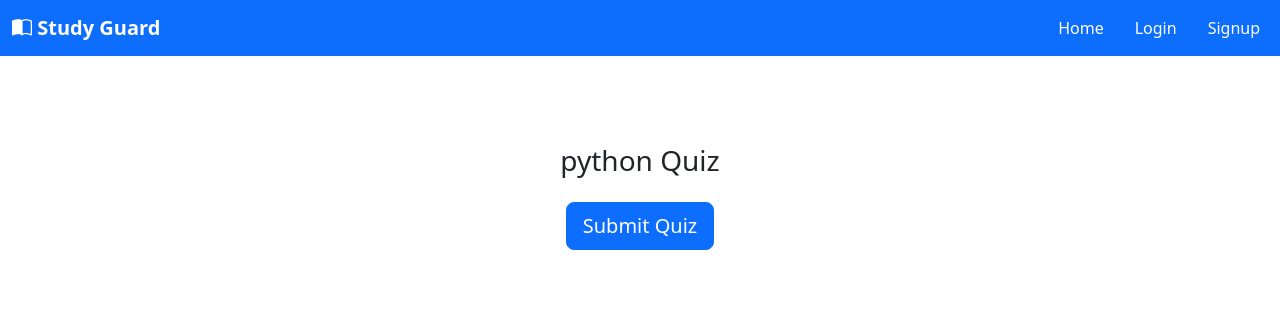
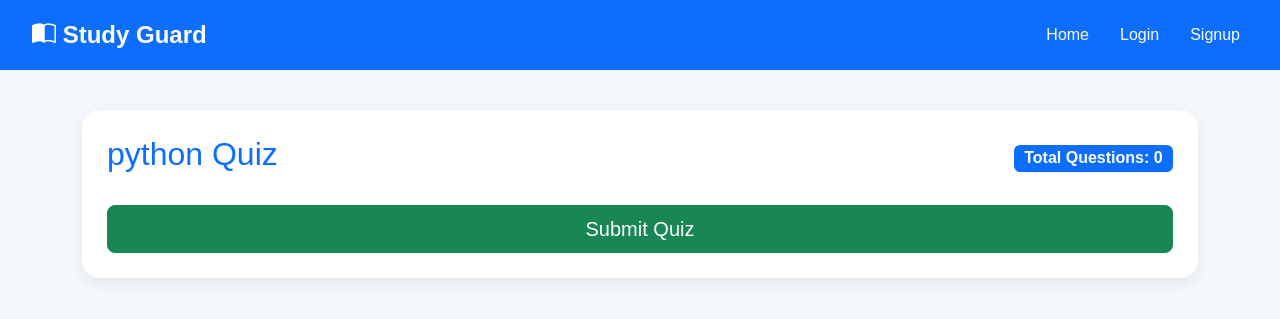
Before and after one commit to Sachingupta209/Study-Guard, a Django app: page /student/quiz/take/47/ in a window 1280 px wide. Shown: the top 319 px of the page. Run offline with Django 5.2, Linux system fonts and the light colour scheme; a user stored in the database is signed in; data comes from the database, SQL or seed files in the repository.

Commit message:
Modern quiz exam UI

```diff
--- a/core/templates/take_quiz.html
+++ b/core/templates/take_quiz.html
@@ -1,56 +1,127 @@
+{% extends 'base.html' %}
 
-{% extends 'base.html' %}
 {% block content %}
 
+<div class="container">
 
-<!DOCTYPE html>
-<html>
-<head>
-  <title>{{ quiz.subject }} Quiz</title>
-  <link href="https://cdn.jsdelivr.net/npm/bootstrap@5.3.0/dist/css/bootstrap.min.css" rel="stylesheet">
-</head>
-<body>
+    <div class="card-box">
 
-<div class="container mt-5">
-  <h3 class="text-center mb-4">{{ quiz.subject }} Quiz</h3>
+        <div class="d-flex justify-content-between align-items-center mb-4">
 
-  <form method="POST" action="{% url 'submit_quiz' quiz.id %}">
+            <h2 class="text-primary">
+                {{ quiz.subject }} Quiz
+            </h2>
+
+            <span class="badge bg-primary fs-6">
+
+                Total Questions:
+                {{ questions|length }}
+
+            </span>
+
+        </div>
+
+        <form method="POST"
+        action="/submit-quiz/{{ quiz.id }}/">
+
             {% csrf_token %}
 
             {% for q in questions %}
-      <div class="mb-4 p-3 border rounded">
-        <p><strong>Q{{ forloop.counter }}.</strong> {{ q.question_text }}</p>
 
-        <div class="form-check">
-          <input class="form-check-input" type="radio" name="{{ q.id }}" value="{{ q.option_a }}" required>
-          <label class="form-check-label">{{ q.option_a }}</label>
+            <div class="card mb-4 border-0 shadow-sm">
+
+                <div class="card-body">
+
+                    <h5 class="mb-4">
+
+                        Q{{ forloop.counter }}.
+                        {{ q.question_text }}
+
+                    </h5>
+
+                    <div class="form-check mb-3">
+
+                        <input
+                        class="form-check-input"
+                        type="radio"
+                        name="{{ q.id }}"
+                        value="{{ q.option_a }}"
+                        required>
+
+                        <label class="form-check-label">
+
+                            {{ q.option_a }}
+
+                        </label>
+
+                    </div>
+
+                    <div class="form-check mb-3">
+
+                        <input
+                        class="form-check-input"
+                        type="radio"
+                        name="{{ q.id }}"
+                        value="{{ q.option_b }}">
+
+                        <label class="form-check-label">
+
+                            {{ q.option_b }}
+
+                        </label>
+
+                    </div>
+
+                    <div class="form-check mb-3">
+
+                        <input
+                        class="form-check-input"
+                        type="radio"
+                        name="{{ q.id }}"
+                        value="{{ q.option_c }}">
+
+                        <label class="form-check-label">
+
+                            {{ q.option_c }}
+
+                        </label>
+
                     </div>
 
                     <div class="form-check">
-          <input class="form-check-input" type="radio" name="{{ q.id }}" value="{{ q.option_b }}">
-          <label class="form-check-label">{{ q.option_b }}</label>
+
+                        <input
+                        class="form-check-input"
+                        type="radio"
+                        name="{{ q.id }}"
+                        value="{{ q.option_d }}">
+
+                        <label class="form-check-label">
+
+                            {{ q.option_d }}
+
+                        </label>
+
                     </div>
 
-        <div class="form-check">
-          <input class="form-check-input" type="radio" name="{{ q.id }}" value="{{ q.option_c }}">
-          <label class="form-check-label">{{ q.option_c }}</label>
                 </div>
 
-        <div class="form-check">
-          <input class="form-check-input" type="radio" name="{{ q.id }}" value="{{ q.option_d }}">
-          <label class="form-check-label">{{ q.option_d }}</label>
             </div>
-      </div>
+
             {% endfor %}
 
-    <div class="text-center">
-      <button type="submit" class="btn btn-primary btn-lg">
+            <button
+            type="submit"
+            class="btn btn-success btn-lg w-100">
+
                 Submit Quiz
+
             </button>
-    </div>
+
         </form>
+
     </div>
 
-</body>
-</html>
+</div>
+
 {% endblock %}
```
Lines whose indentation alone changed are shown as unchanged.
